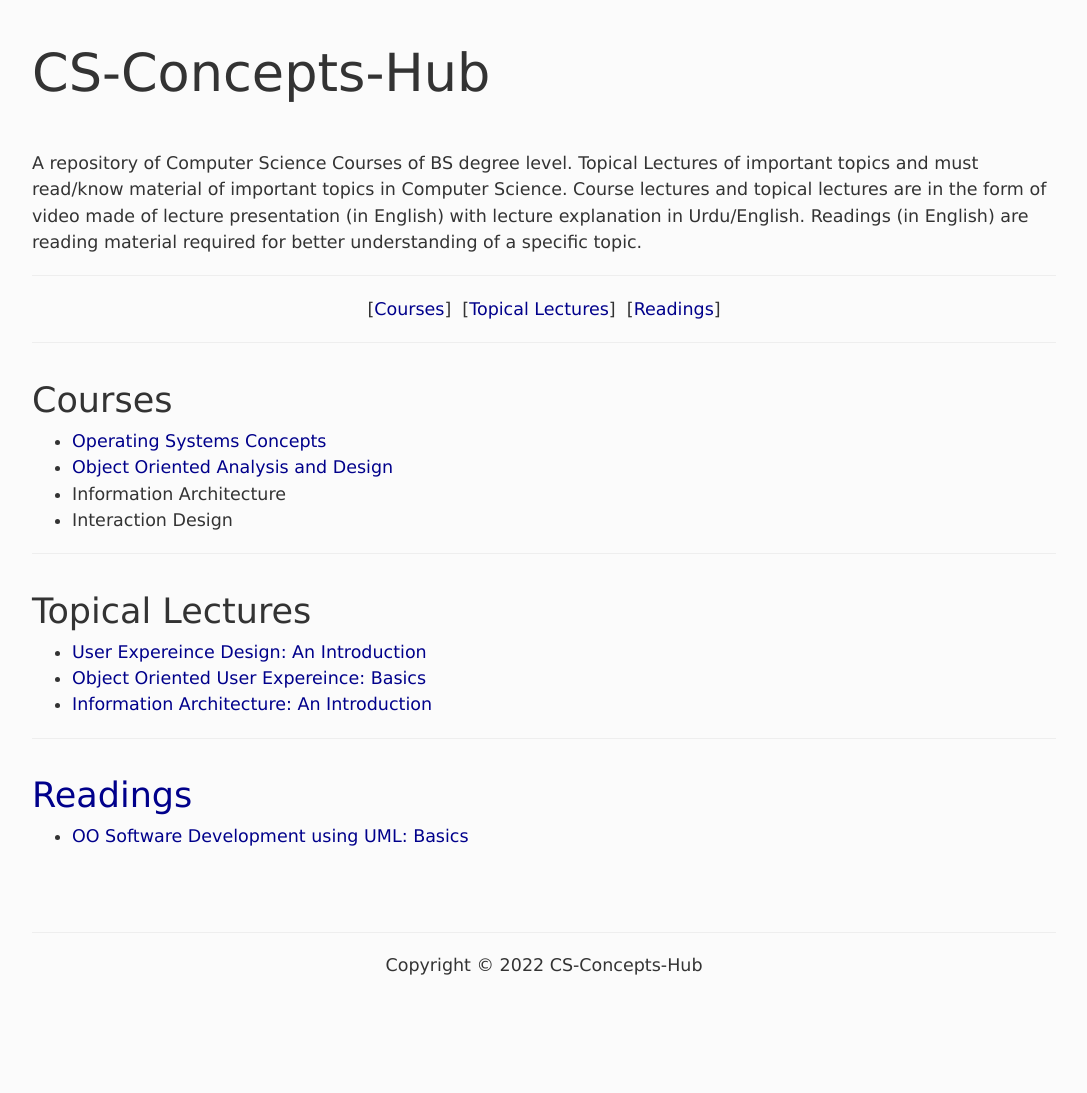
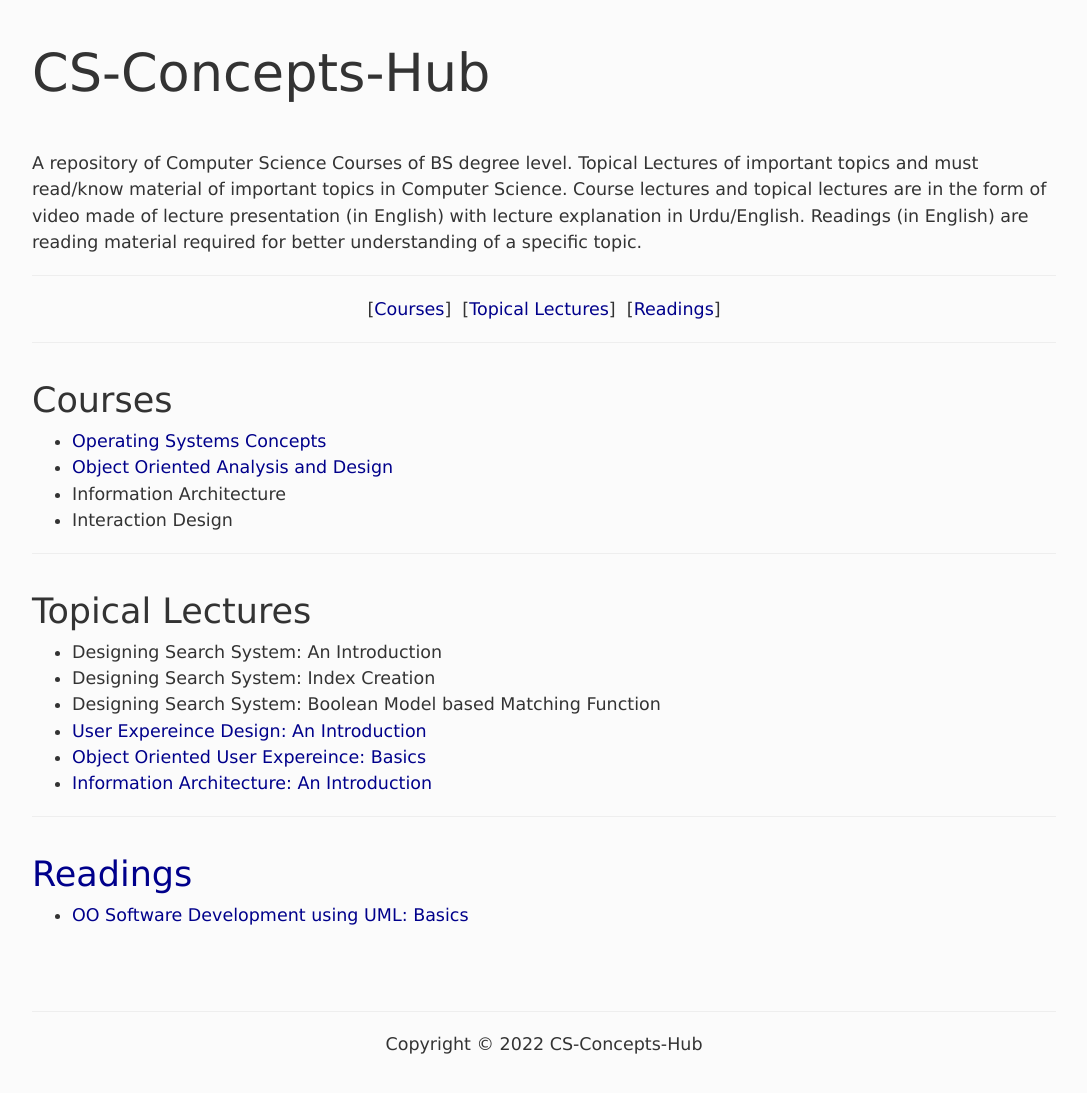
Before and after one commit to CS-Concepts-hub/CS-Concepts-hub, a Jekyll site: the page built from index.html, in a window 1280 px wide, cut to the strip 104-1248 px from the top of the page. Shown: the top 1093 px of the strip, without its empty margins (96-1183 px from the left). Built offline with Jekyll 4.4.1, drawn with Linux system fonts in a browser that asks for light colours; before the commit the page ends 1170 px from its top, so only the background shows below that.

Commit message:
Update index.html

```diff
--- a/index.html
+++ b/index.html
@@ -29,6 +29,9 @@ weight: 0
 		<hr>
 		<h2 class="title" id="lectures">Topical Lectures</h2>
 		<ul>
+			<li><!a href="https://youtu.be/MhMoJnTl338" target="youtube">Designing Search System: An Introduction</a></li>
+			<li>Designing Search System: Index Creation</li>
+			<li>Designing Search System: Boolean Model based Matching Function</li>
 			<li><a href="https://youtu.be/MhMoJnTl338" target="youtube">User Expereince Design: An Introduction</a></li>
 			<li><a href="https://youtu.be/nfy-VGv6AQE" target="youtube">Object Oriented User Expereince: Basics</a></li>
 			<li><a href="https://youtu.be/iFMCG7Kcyr8" target="youtube">Information Architecture: An Introduction</li>
```
